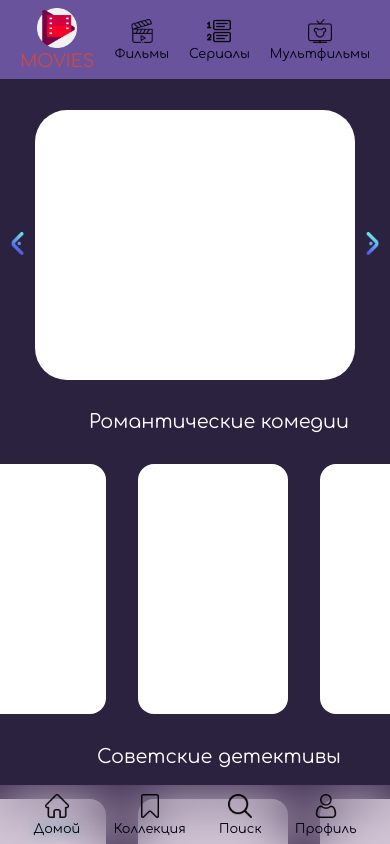
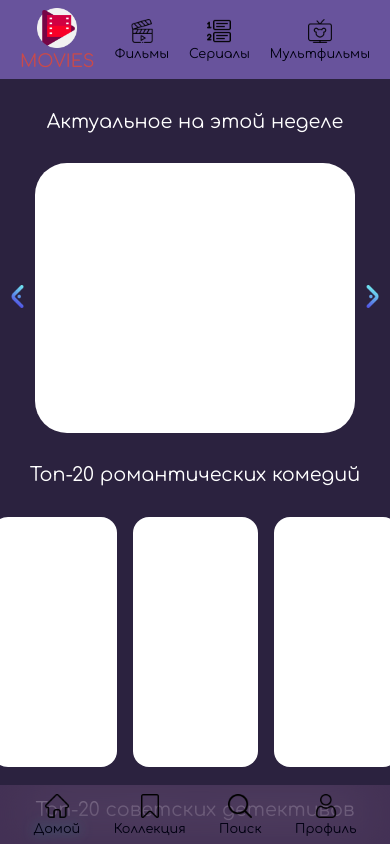
Before and after one commit to Evgenii-Buslaev/MoviesFinderAppReact, a React (Create React App) app: page / in a window 390 px wide. Built offline with nearby package versions, Linux system fonts and the light colour scheme.

Commit message:
Added responsive design for PacketList, header

```diff
--- a/src/components/App/App.js
+++ b/src/components/App/App.js
@@ -34,8 +34,8 @@ function App() {
     <div className="App">
       {navigation}
       <TopList />
-      <PacketList title="Романтические комедии" />
-      <PacketList title="Советские детективы" />
+      <PacketList title="Топ-20 романтических комедий" />
+      <PacketList title="Топ-20 советских детективов" />
     </div>
   );
 }
--- a/src/components/PacketList/PacketList.jsx
+++ b/src/components/PacketList/PacketList.jsx
@@ -1,19 +1,27 @@
 import PacketMovieCard from "../PacketMovieCard/PacketMovieCard";
 import ImageButton from "../../UI/ImageButton/ImageButton";
+
 import styles from "./PacketList.module.css";
+
 import more from "../../icons/PacketList/more.png";
+import less from "../../icons/PacketList/less.png";
 
 function PacketList({ title }) {
   return (
     <div className={styles.listCont}>
       <h2>{title}</h2>
       <div className={styles.list}>
+        <ImageButton
+          path={less}
+          alt="previous movie"
+          title="Предыдущий фильм"
+        />
         <div className={styles.items}>
           <PacketMovieCard />
           <PacketMovieCard />
           <PacketMovieCard />
         </div>
-        <ImageButton path={more} alt="more items" title="Посмотреть еще..." />
+        <ImageButton path={more} alt="next movie" title="Следующий фильм" />
       </div>
     </div>
   );
--- a/src/components/PacketList/PacketList.module.css
+++ b/src/components/PacketList/PacketList.module.css
@@ -1,6 +1,5 @@
 .listCont {
   margin-top: 1rem;
-  margin-left: 1.5rem;
   width: 100vw;
   height: auto;
 }
--- a/src/components/PacketMovieCard/PacketMovieCard.module.css
+++ b/src/components/PacketMovieCard/PacketMovieCard.module.css
@@ -5,3 +5,15 @@
   border-radius: 1rem;
   background-color: white;
 }
+
+@media (max-width: 500px) {
+  .packetMovieCard {
+    margin: 0 0.5rem;
+  }
+}
+
+@media (max-width: 400px) {
+  .packetMovieCard {
+    width: 125px;
+  }
+}
--- a/src/components/TopList/TopList.jsx
+++ b/src/components/TopList/TopList.jsx
@@ -8,11 +8,18 @@ import prev from "../../icons/TopList/prev.png";
 
 function TopList() {
   return (
-    <div className={styles.topListCont}>
-      <ImageButton path={prev} alt="previous movie" title="Предыдущий фильм" />
-      <TopMovieCard />
-      <ImageButton path={next} alt="next movie" title="Следующий фильм" />
-    </div>
+    <>
+      <h1 className={styles.header}>Актуальное на этой неделе</h1>
+      <div className={styles.topListCont}>
+        <ImageButton
+          path={prev}
+          alt="previous movie"
+          title="Предыдущий фильм"
+        />
+        <TopMovieCard />
+        <ImageButton path={next} alt="next movie" title="Следующий фильм" />
+      </div>
+    </>
   );
 }
 
--- a/src/components/TopList/TopList.module.css
+++ b/src/components/TopList/TopList.module.css
@@ -1,3 +1,8 @@
+.header {
+  margin: 2rem auto 0;
+  color: white;
+}
+
 .topListCont {
   display: flex;
   justify-content: center;
@@ -12,3 +17,25 @@
     height: 300px;
   }
 }
+
+@media (max-width: 700px) {
+  .topListCont {
+    height: 300px;
+  }
+
+  .header {
+    font-size: 1.8rem;
+  }
+}
+
+@media (max-width: 600px) {
+  .header {
+    font-size: 1.5rem;
+  }
+}
+
+@media (max-width: 450px) {
+  .header {
+    font-size: 1.2rem;
+  }
+}
```
Also changed, not shown: src/icons/PacketList/less.png (added).
